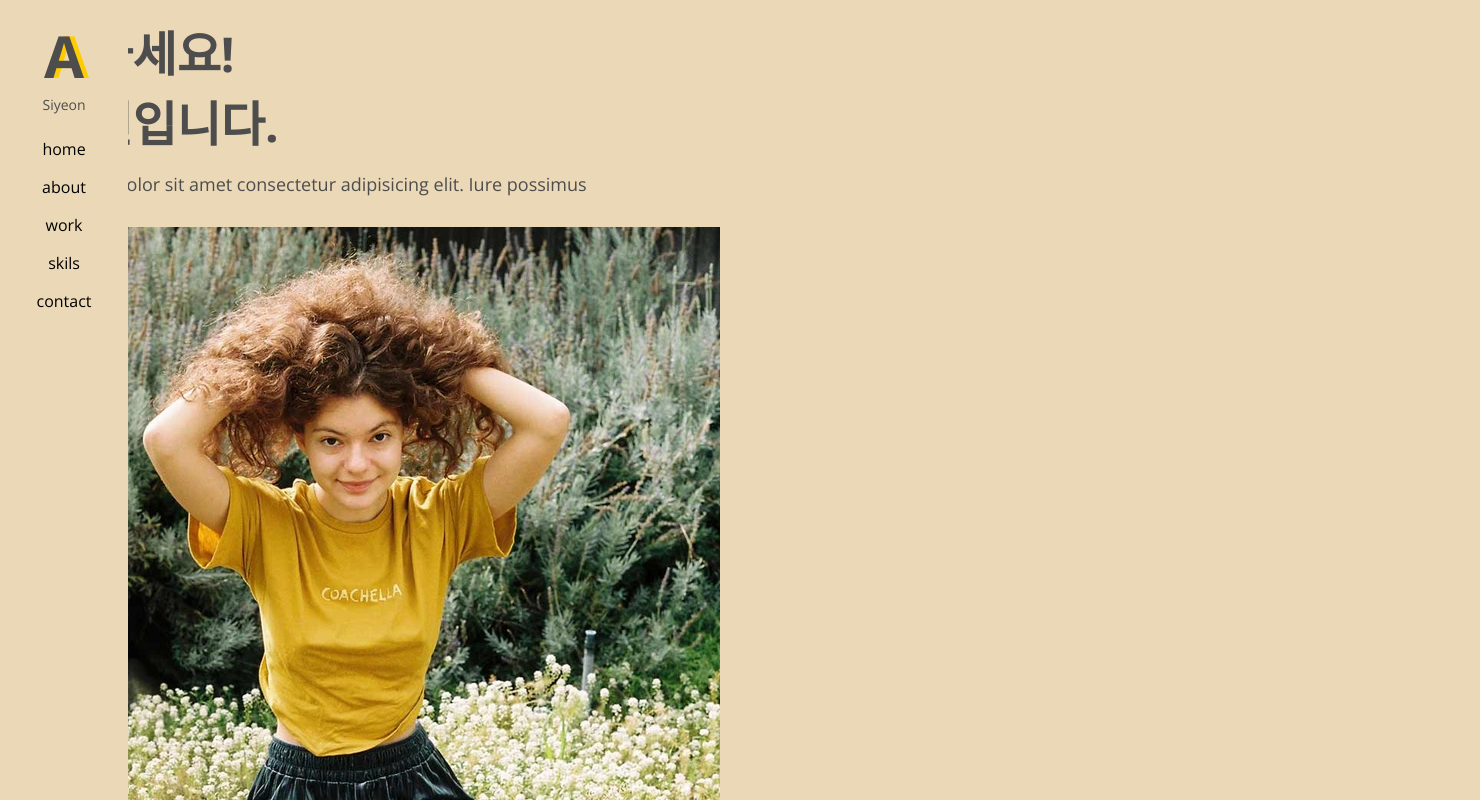
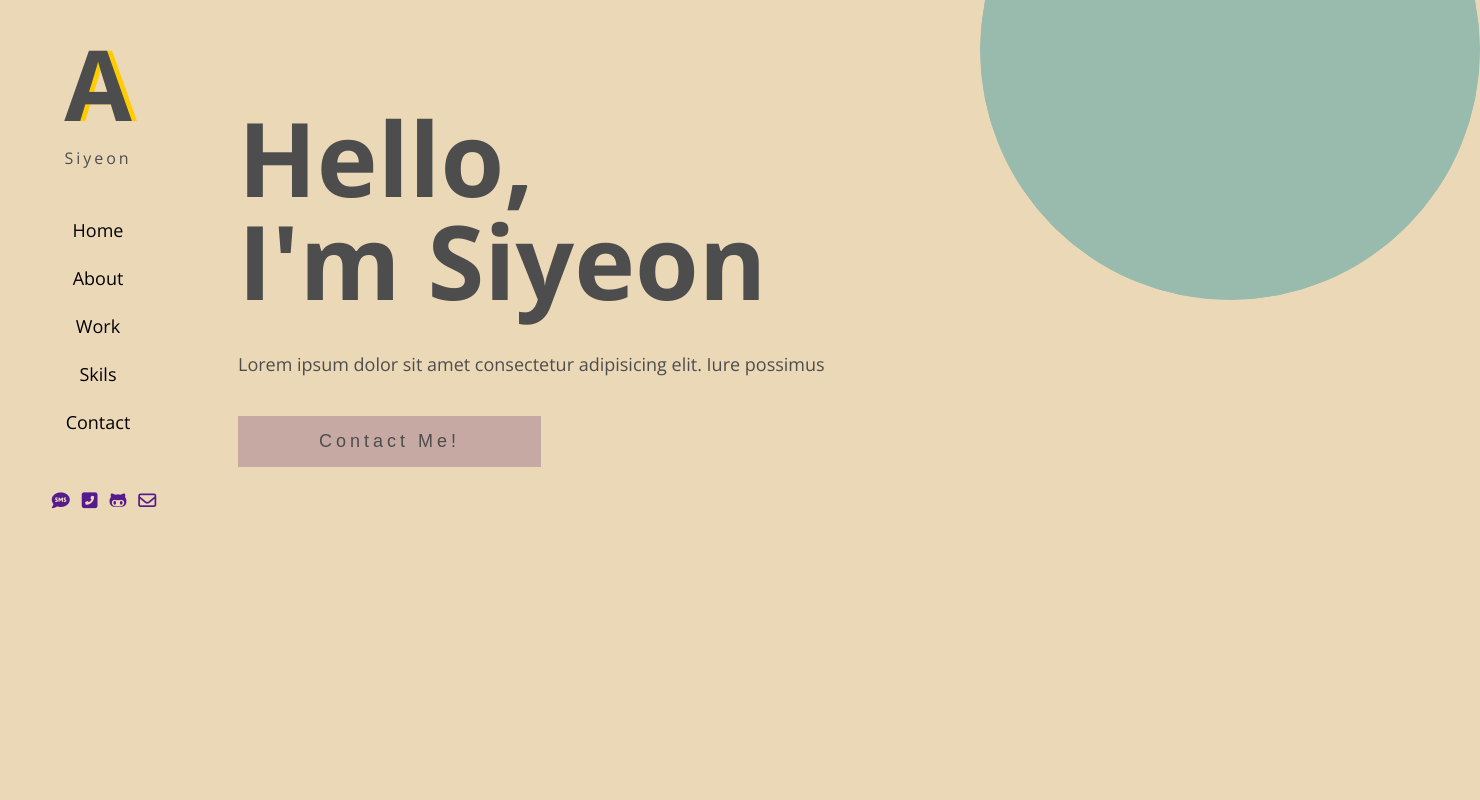
Before and after one commit to tacotata/portfolio, a plain HTML site: page index.html in a window 1280 px wide. Shown: the top 800 px of the page, 1480 px wide, since content can reach past the window. Drawn offline with nearby package versions, Linux system fonts and the light colour scheme.

Commit message:
css(home)

```diff
--- a/index.html
+++ b/index.html
@@ -22,6 +22,7 @@
 <body>
     <div class="main__wrap">
         <div class="main__wrap--left">
+
             <!-- Navbar -->
             <nav id = "navbar">
                 <div class="navbar__logo">
@@ -31,24 +32,33 @@
                     </a>
                 </div>
                 <ul class="navbar__menu">
-                    <li class="navbar__menu-item">home</li>
-                    <li class="navbar__menu-item">about</li>
-                    <li class="navbar__menu-item">work</li>
-                    <li class="navbar__menu-item">skils</li>
-                    <li class="navbar__menu-item">contact</li>
+                    <li class="navbar__menu-item">Home</li>
+                    <li class="navbar__menu-item">About</li>
+                    <li class="navbar__menu-item">Work</li>
+                    <li class="navbar__menu-item">Skils</li>
+                    <li class="navbar__menu-item">Contact</li>
+                </ul>
+                <ul class="navbar__icon">
+                    <a href=""><li class="navbar__icon-sms"><i class="fas fa-sms"></i></li></a>
+                    <a href=""><li class="navbar__icon-phone"><i class="fas fa-phone-square-alt"></i></li></a>
+                    <a href=""><li class="navbar__icon-git"><i class="fab fa-github-alt"></i></li></a>
+                    <a href=""><li class="navbar__icon-mail"><i class="far fa-envelope"></i></li></a>
                 </ul>
             </nav>
         </div>
         <div class="main__wrap--right">
             <!-- Home -->
             <section id="home">
+
                 <div class="home__container">
-                    <h1>안녕하세요! <br> 안시연입니다.</h1>
+                    <h1>Hello, <br> I'm Siyeon </h1>
+
                     <p>
                         Lorem ipsum dolor sit amet consectetur adipisicing elit. Iure possimus
                     </p>
-                    <a href=""><button class="home__btn--contact">Contet Me </button></a>
+                    <a href=""><button class="home__btn--contact">Contact Me! </button></a>
                 </div>
+                <div class="round"></div>
             </section>
             <!-- about -->
             <section id="about">
--- a/style.css
+++ b/style.css
@@ -39,18 +39,32 @@
 }
 
 body{
+    /* line-height: 1.5; */
+    /* display: block; */
+    /* min-width: 320px; */
+    font-family: "Open Sans",sans-serif;
+    padding-left: 13rem;
+    /*위 아래 내용 넘칠 때   */
+    overflow-y: scroll;
+    /* 왼 오 내용 넘칠 때 */
+    overflow-x: hidden;
+    cursor:default;
     margin: 0;
-    font-family: 'Open Sans', sans-serif;
 }
 
 a {
     text-decoration: none;
+    cursor: pointer;
 }
 
 ul {
     list-style: none;
     padding-left: 0;
 }
+
+/* section{
+    padding: 90px 30px;
+} */
 
     /* Typography */
 h1 {
@@ -83,42 +97,136 @@ p {
 
     /* wrap */
 .main__wrap {
-    /* display: flex; */
-    display: grid;
-    grid-template-columns: repeat(2,1fr);
-    /* width: 100%; */
+   display: flex;
+    /* display: grid;
+    grid-template-columns: repeat(2,1fr);  */
 
 }
 .main__wrap--left {
-    width: 10%;
+    /* width: 10%;
     text-align: center;
     height: 100vh;
+    position: fixed;   */
+    width: 13rem;
+    height: 100vh;
     position: fixed;
+    left: 0;
+    top: 0;
+    right: auto;
+    bottom: 0;
+    display: flex;
+    /* z-index: 3;  */
+    flex-direction: column;
+    align-items: center;
+
 }
 
 .main__wrap--right {
-     width: 90%;
+    /* min-height: 100vh;
+    position: relative; */
+     /* width: 90%;        */
+
 }
+
     /* Navbar */
+#navbar {
+    text-align: center;
+}
 
-#navbar {
+.navbar__logo{
+    /* border-bottom: 1px solid  rosybrown; */
+
+   padding-right: 12px;
+   padding-bottom: 24px;
+}
+.navbar__logo-big{
+    text-shadow: #FC0 5px 0 0px;
+    margin-bottom: 0;
+    padding-bottom: 0;
+    font-size: 98px;
+
+}
+
+.navbar__logo-small{
+    margin: 0;
+    font-size: var(--font-small);
+    letter-spacing: 3px;
+    line-height: 1;
+    text-align: center;
+}
+
+.navbar__menu{
+    width: 100%;
+
+
 
 }
 
 
-.navbar__logo-big{
-    text-shadow: #FC0 5px 0 0px;
-    margin-bottom: 0;
-    padding-bottom: 0;
-    font-size: 58px;
+.navbar__menu-item {
+     padding: 12px 12px 12px 0px;
+     font-size: var(--font-regular);
+     /* margin: 0 4px; */
+     /* text-align: center; */
+
+
 }
 
-.navbar__logo-small{
-    margin: 0;
-    font-size: var(--font-micro);
+.navbar__icon{
+    display: flex;
+     justify-content: space-between;
+    color: var(--color-light-grey);
+    text-decoration: none;
+
+}
+.navbar__icon li{
+   padding: 26px 6px;
+   font-size: var(--font-regular);
 }
 
-.navbar__menu-item {
-     padding: 8px 12px;
-     /* margin: 0 4px; */
+/* Home */
+#home{
+    height: 100vh;
+    display: flex;
+    justify-content: space-between;
+
 }
+.home__container {
+    display: inline-block;
+    padding: 90px 30px;
+}
+
+.home__container h1{
+    font-size: 103px;
+    line-height:1;
+
+
+}
+
+.home__container p {
+    margin: 40px 0;
+}
+
+.home__btn--contact {
+    font-size: var(--font-regular);
+    padding: 14px 80px;
+    letter-spacing: 4px;
+    background: var(--color-pink);
+    border:none;
+    color: var(--color-dark-grey);
+    border: 1px solid var(--color-pink);
+
+
+}
+ .home__btn--contact:hover{
+    box-shadow: 5px 5px 15px rosybrown;
+}
+
+.round{
+    border-radius: 50%;
+    background: var(--color-green);
+    border: 1px solid  var(--color-green);
+    width: 500px;
+    height: 500px;
+    margin: -200px -200px  0;
+}
```
